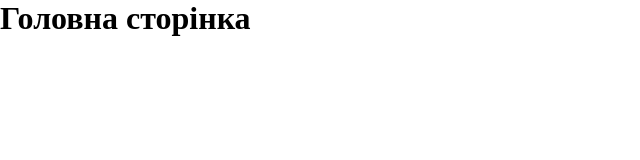
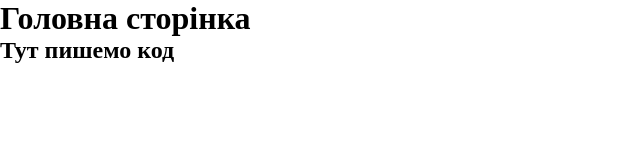
Before and after one commit to gitdenlev/vet-care, a plain HTML site: page index.html in a window 1280 px wide. Shown: the whole page, without its empty margins (0-640 px from the left). Drawn offline with Linux system fonts and the light colour scheme.

Commit message:
add new tag in html file

```diff
--- a/index.html
+++ b/index.html
@@ -7,5 +7,6 @@
   </head>
   <body>
     <h1>Головна сторінка</h1>
+    <h2>Тут пишемо код</h2>
   </body>
 </html>
```
Also changed, not shown: ВАЖЛИВО!!!.txt (added).
